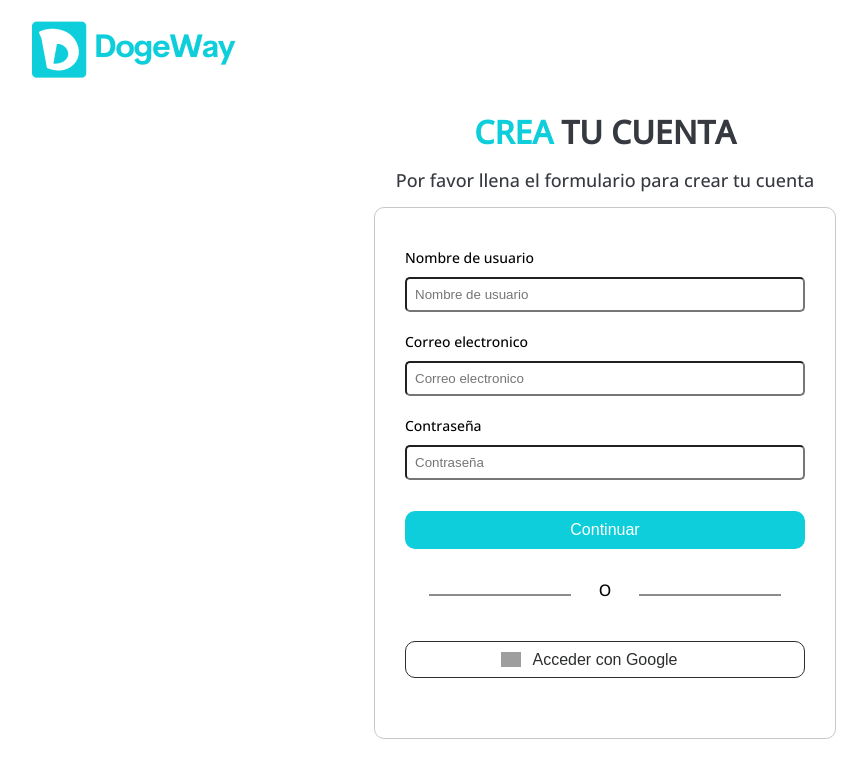
After one commit to Luisangel-Cordova27/IngSoft-DogeWay, a PHP site: page /registrousuario.html in a window 1280 px wide. The commit adds this page. Shown: the top 778 px of the page, without its empty margins (35-902 px from the left). Run offline with PHP 8.4, Linux system fonts and the light colour scheme; grey boxes are pictures that could not be loaded.

Commit message:
ya esta el registro de usuario dios

```diff
--- /dev/null
+++ b/registrousuario.html
@@ -0,0 +1,39 @@
+<!doctype html>
+<html>
+<head>
+  <meta charset="UTF-8">
+  <link rel="stylesheet" href="style.css">
+  <link rel="preconnect" href="https://fonts.googleapis.com">
+  <link rel="preconnect" href="https://fonts.gstatic.com" crossorigin>
+  <link href="https://fonts.googleapis.com/css2?family=Open+Sans:wght@500&display=swap" rel="stylesheet">
+</head>
+<body>
+    <header >
+        <div class="container-header">
+            <h1><img src="img/Logo.png" alt="logo"></h1>
+
+            <nav class="landing-nav">
+            </nav>
+        </div>
+    </header>
+
+    <div class="titulo-R">
+        <h1><span style="color: #0DCEDA;">CREA&nbsp;</span>TU CUENTA</h1>
+        <h2>Por favor llena el formulario para crear tu cuenta</h2>
+    </div>
+
+    <div class="cuadro-R">
+        <h4>Nombre de usuario</h4>
+        <input type="text" placeholder="Nombre de usuario">
+        <h4>Correo electronico</h4>
+        <input type="text" placeholder="Correo electronico">
+        <h4>Contraseña</h4>
+        <input type="text" placeholder="Contraseña">
+        <button type="button">Continuar</button>
+        <div class="lineas-y-o">
+        <hr><span>&nbsp;O&nbsp;</span><hr>
+    </div>
+    <button class="button-Google">Acceder con Google</button>
+    </div>
+</body>
+</html>
--- a/style.css
+++ b/style.css
@@ -160,3 +160,101 @@ body{
     color: #363940;
     margin: 0;
 }
+
+/*registro usuario*/
+.titulo-R h1{
+    color:#363940;
+    display: flex;
+    align-items: center;
+    justify-content: center;
+    margin: 0;
+}
+
+.titulo-R h2{
+    color: #363940;
+    display: flex;
+    align-items: center;
+    justify-content: center;
+    margin: 0;
+    font-size: 18px;
+    font-weight: normal;
+    padding: 15px;
+}
+
+.cuadro-R{
+    border: 1px solid #C7C8CA;
+    padding: 30px;
+    border-radius: 10px;
+    width: 400px;
+    height: auto;
+    margin: auto;
+}
+
+.cuadro-R h4{
+    font-size: 14px;
+    font-weight: normal;
+    margin-top: 10px;
+    margin-bottom: 5px;
+}
+
+.cuadro-R input{
+    width: 100%;
+    padding: 8px;
+    margin-top: 5px;
+    box-sizing: border-box;
+    border-radius: 5px;
+    margin-bottom: 10px;
+}
+
+.cuadro-R button{
+    width: 100%;
+    padding: 10px 53px;
+    background-color: #0DCEDA;
+    color: #FFFFFF;
+    border: none;
+    border-radius: 10px;
+    font-size: 16px;
+    transition: transform 0.3s ease;
+    margin-top: 21px;
+    margin-bottom: 30px;
+}
+
+.cuadro-R button:hover{
+    transform: scale(1.1);
+}
+
+.cuadro-R hr{
+    width: 35%;
+    border: 0.5px solid #8B8C8C;
+    margin-top: 15px;
+    margin-bottom: 5px;
+
+}
+
+.cuadro-R .lineas-y-o {
+    display: flex;
+    align-items: center;
+  }
+
+.cuadro-R .button-Google{
+    width: 100%;
+    padding: 10px 0px;
+    background-color: #FFFFFF;
+    color: hsl(200, 3%, 18%);
+    border: 1px solid #2D2F30;
+    border-radius: 10px;
+    font-size: 16px;
+    transition: transform 0.3s ease;
+    margin-top: 40px;
+    margin-bottom: 30px;
+    background-image: url(img/google.png);
+    background-size: 20px;
+    background-position: 95px center;
+    background-repeat: no-repeat;
+    text-align: center;
+    line-height: 15px;
+}
+
+.cuadro-R .button-Google:hover{
+    transform: scale(1.1);
+}
```
